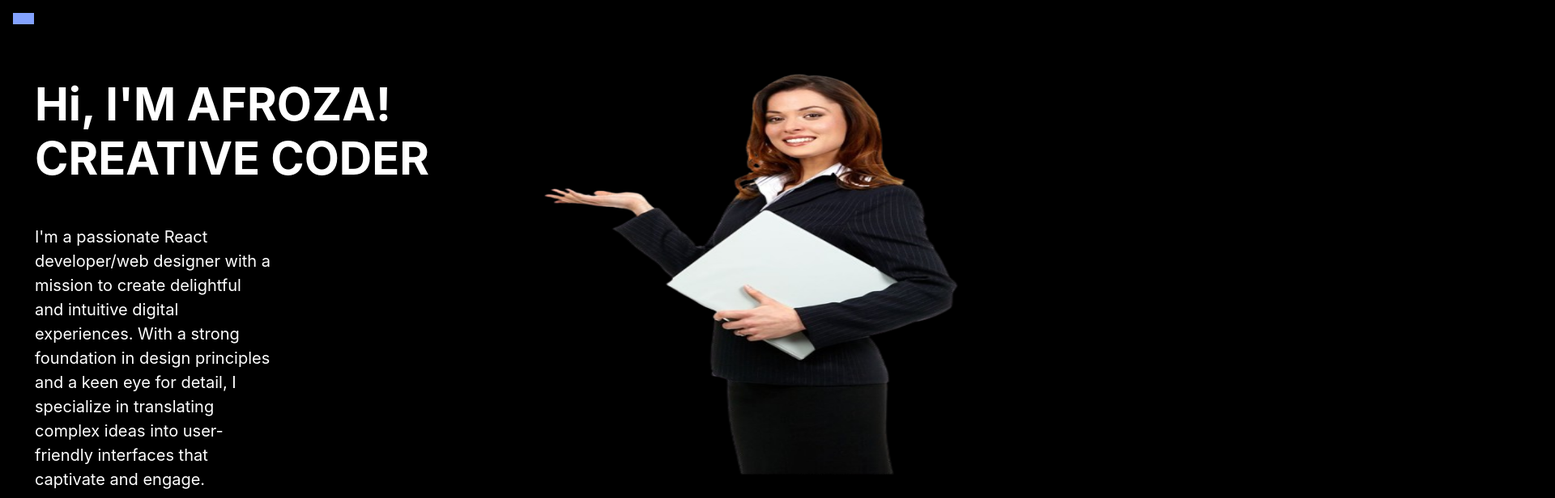
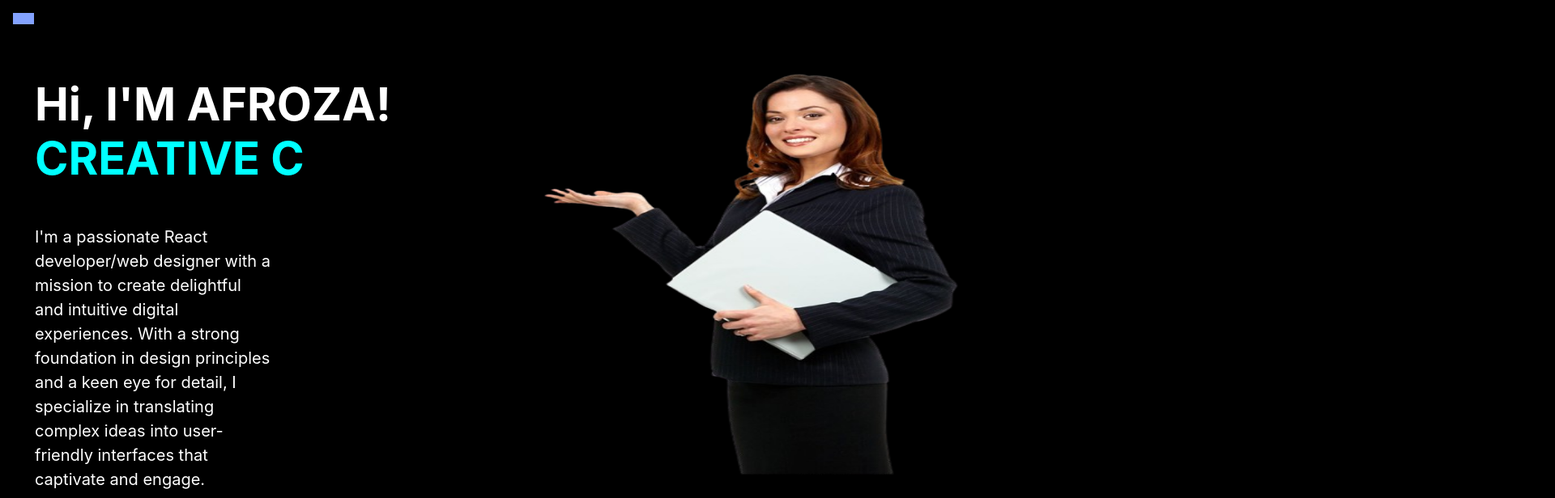
Before and after one commit to afrojaakter032/personal-website-react, a React (Create React App) app: page / in a window 1280 px wide. Shown: the top 616 px of the page at 81% size, 1920 px wide, since content can reach past the window. Built offline with nearby package versions, Linux system fonts and the light colour scheme; some icons are missing.

Commit message:
text animation add

```diff
--- a/package.json
+++ b/package.json
@@ -12,6 +12,7 @@
     "react-dom": "^18.2.0",
     "react-fast-marquee": "^1.6.2",
     "react-scripts": "5.0.1",
+    "react-type-animation": "^3.2.0",
     "web-vitals": "^2.1.4"
   },
   "scripts": {
--- a/src/pages/Home/_HeroSection.js
+++ b/src/pages/Home/_HeroSection.js
@@ -1,6 +1,9 @@
 import React from "react";
 import Button from "../../components/Layout/UI/Button";
+import { TypeAnimation } from 'react-type-animation';
+import { useState } from "react";
 function HeroSection(){
+    const [textColor, setTextColor] = useState('red')
     return(
         <>
             <section className="hero-section px-3 " id="hero-section">
@@ -10,7 +13,28 @@ function HeroSection(){
                             <div className="layout-space pt-5">
                                 <div className="pt-5 fw-bold display-4">
                                     <div>Hi, I'M AFROZA!</div>
-                                    <div>CREATIVE CODER</div>
+                                    {/* <div>CREATIVE CODER</div> */}
+                                    <div style={{
+                                        color: textColor,}}>
+                                        <TypeAnimation
+                                            sequence={[
+                                                'CREATIVE',
+                                                800,
+                                                () => setTextColor('aqua'),
+
+                                                'CREATIVE CODER',
+                                                800,
+                                                () => setTextColor('deeppink'),
+
+                                                'CREATIVE CODER DEVELOPER',
+                                                1000,
+                                                () => setTextColor('darkkhaki'),
+
+                                                '',
+                                            ]}
+                                            repeat={Infinity}
+                                        />
+                                    </div>
                                 </div>
 
                                 <div className="pt-5 col-lg-6">
```
Also changed, not shown: 1 other file (tests, documents, lock files or other folders).
